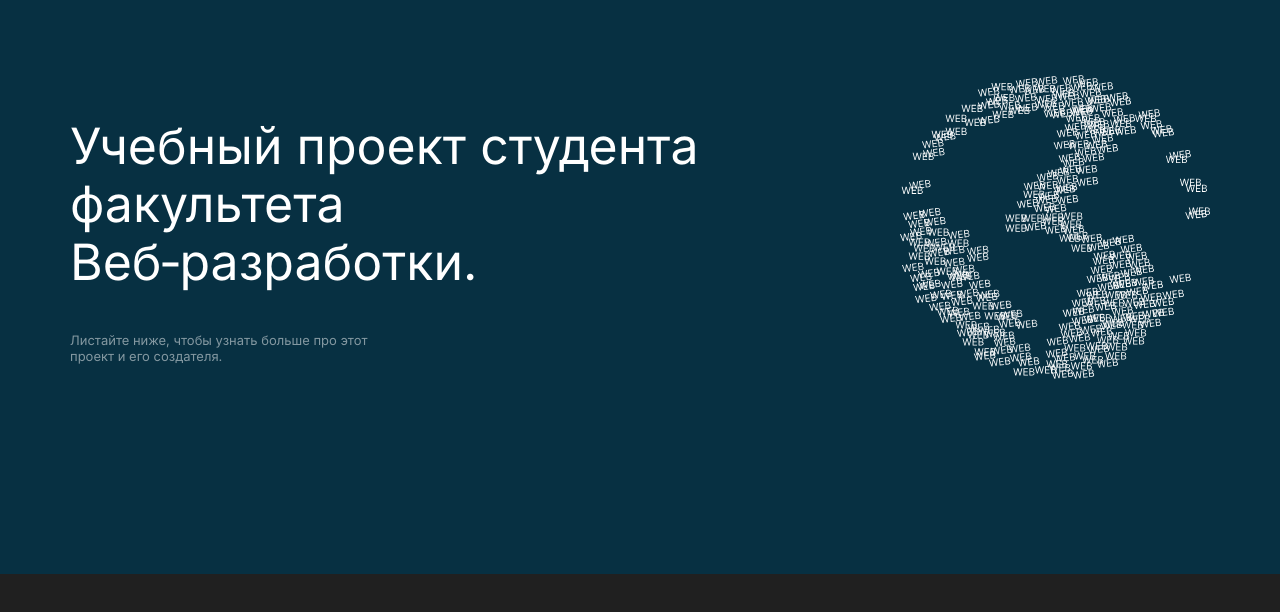
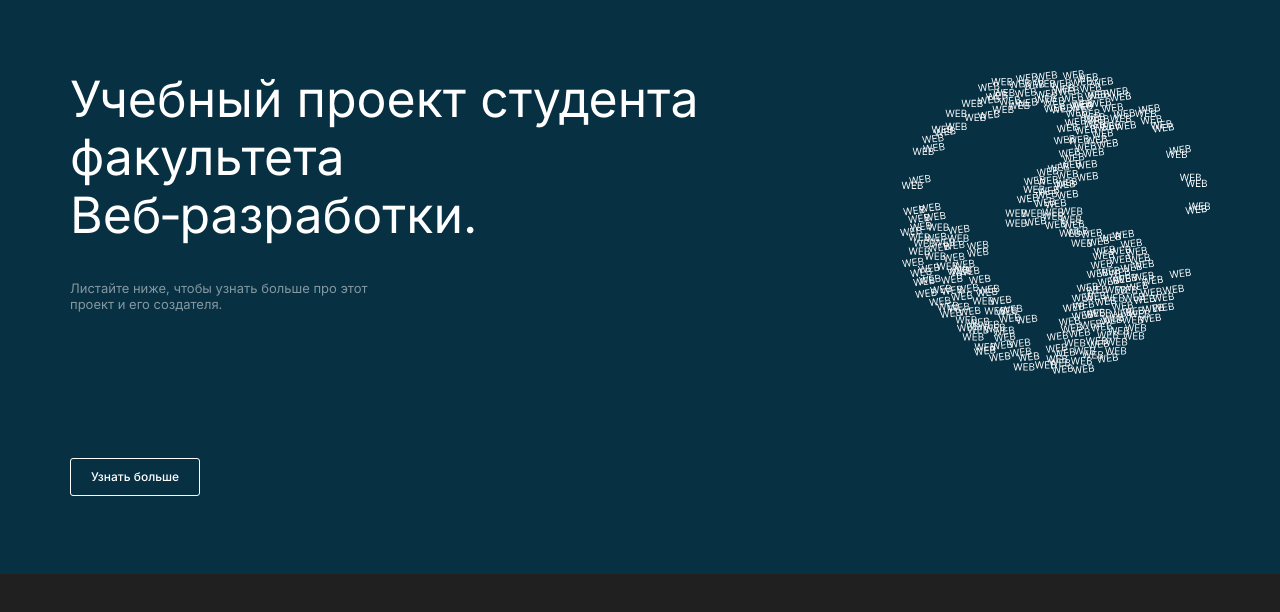
Before and after one commit to forestpk13/movies-explorer-frontend, a React (Create React App) app: page / in a window 1280 px wide. Shown: the top 612 px of the page. Built offline with nearby package versions, Linux system fonts and the light colour scheme.

Commit message:
max resolution promo styles added

```diff
--- a/src/components/Banner/Banner.css
+++ b/src/components/Banner/Banner.css
@@ -2,20 +2,24 @@
   background-color: #073042;
   height: 574px;
   width: 100%;
-  padding: 75px 70px 0 70px;
+  padding: 70px 70px 0 70px;
   box-sizing: border-box;
 }
 
 .banner__inner {
   display: flex;
   justify-content: space-between;
+  align-items: flex-start;
 }
 
 .banner__description-container{
   max-width: 640px;
+  padding-top: 0;
 }
 
 .banner__title {
+  margin: 0;
+  margin-bottom: 36px;
   color: var(--textcolor-light);
   font-feature-settings: 'clig' off, 'liga' off;
   font-size: 50px;
@@ -25,6 +29,8 @@
 }
 
 .banner__description {
+  margin: 0;
+  margin-bottom: 146px;
   color: var(--textcolor-light);
   font-feature-settings: 'clig' off, 'liga' off;
   font-family: Inter;
@@ -35,3 +41,17 @@
   opacity: 0.5;
   max-width: 310px;
 }
+
+.banner__nav-button {
+  display: inline-block;
+  padding: 10px 20px;
+  border-radius: 3px;
+  border: 1px solid #FFF;
+  color: #FFF;
+  text-decoration: none;
+  font-family: Inter;
+  font-size: 12px;
+  font-style: normal;
+  font-weight: 500;
+  line-height: 1.33;
+}
--- a/src/components/Banner/Banner.jsx
+++ b/src/components/Banner/Banner.jsx
@@ -1,3 +1,4 @@
+/* eslint-disable jsx-a11y/anchor-is-valid */
 import './Banner.css';
 import poster from '../../images/banner_image.svg'
 
@@ -8,6 +9,7 @@ function Banner() {
         <div className='banner__description-container'>
           <h1 className='banner__title'>Учебный проект студента факультета Веб&#8209;разработки.</h1>
           <p className='banner__description'>Листайте ниже, чтобы узнать больше про этот проект и его создателя.</p>
+          <a href='#' className='banner__nav-button'>Узнать больше</a>
         </div>
         <img src={poster} alt='Планета из облака тегов' className='banner__image'></img>
       </div>
```
